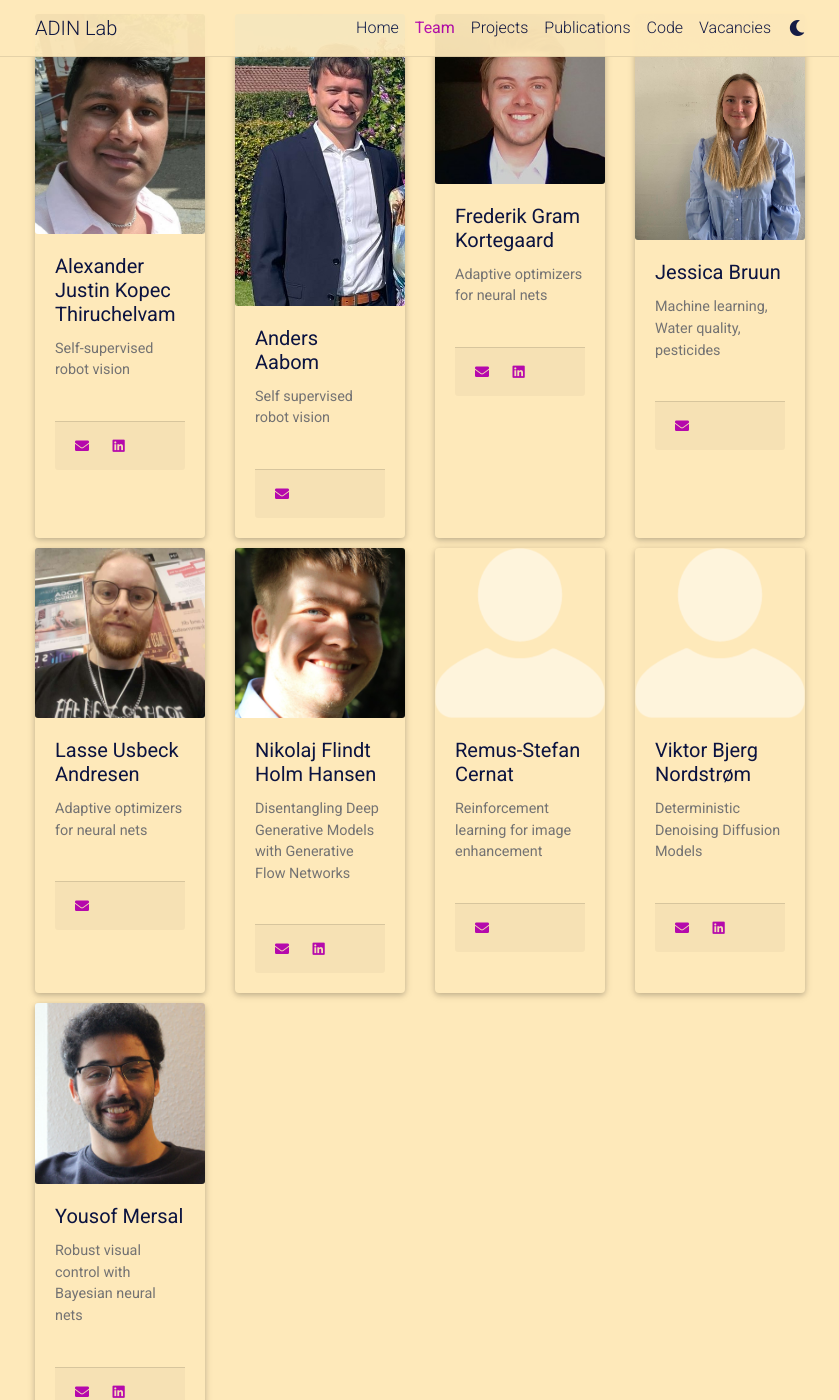
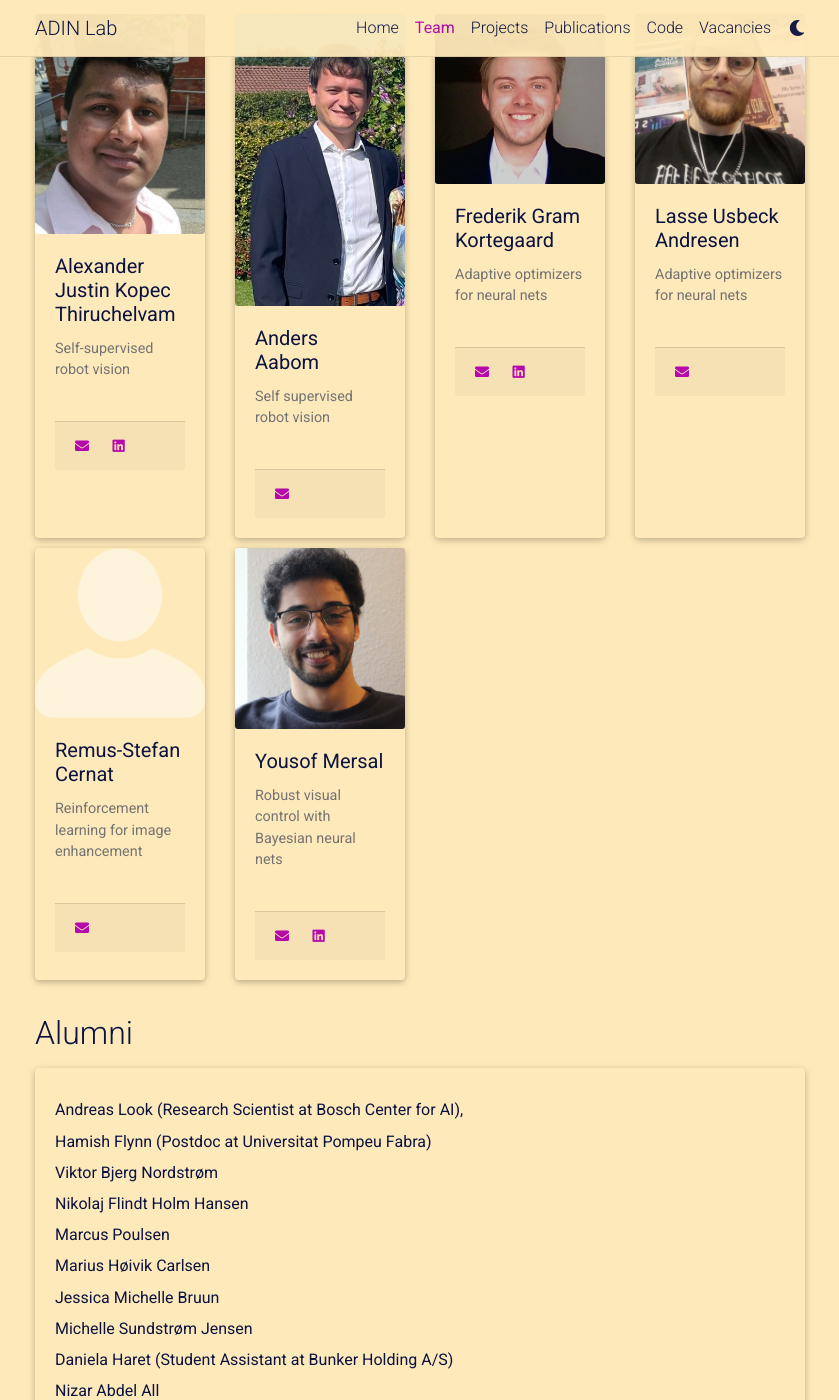
Before and after one commit to adinlab/adinlab.github.io, a Jekyll site: the page built from _pages/1_team.md, in a window 1280 px wide and 1400 px high, scrolled down 1587 px. Shown: the whole window, without its empty margins (220-1059 px from the left). Built offline with Jekyll 4.4.1, drawn with Linux system fonts in a browser that asks for light colours; comment, search, counter and statistics services are not loaded; a style sheet for code colours, icons or effects is not loaded.

Commit message:
Update team.yml

```diff
--- a/_data/team.yml
+++ b/_data/team.yml
@@ -58,18 +58,6 @@ researchers:
     linkedin: https://www.linkedin.com/in/gülçin-baykal-can-0a8276b0
 
 mscs:
-
-  - name: Viktor Bjerg Nordstrøm
-    research_areas: Deterministic Denoising Diffusion Models
-    mail: viktor.bjerg.nordstrom@gmail.com
-    linkedin: https://www.linkedin.com/in/viktor-bjerg-nordstrøm/
-
-  - name: Nikolaj Flindt Holm Hansen
-    research_areas: Disentangling Deep Generative Models with Generative Flow Networks
-    mail: nikha19@student.sdu.dk
-    linkedin: https://www.linkedin.com/in/nikolaj-holm-hansen/
-    image: assets/img/team/NikolajFlindtHolmHansen.jpg
-
   - name: Anders Aabom
     mail: anaab19@student.sdu.dk
     research_areas: Self supervised robot vision
@@ -104,15 +92,11 @@ mscs:
     research_areas: Adaptive optimizers for neural nets
     image: assets/img/team/Lasse_Usbeck_Andresen.jpeg
 
-  - name: Jessica Bruun
-    mail: jebru17@student.sdu.dk
-    research_areas: Machine learning, Water quality, pesticides
-    image: assets/img/team/Jessica_Bruun.jpeg
-
-
 alumnis:
   - name: Andreas Look (Research Scientist at Bosch Center for AI),
   - name: Hamish Flynn (Postdoc at Universitat Pompeu Fabra)
+  - name: Viktor Bjerg Nordstrøm
+  - name: Nikolaj Flindt Holm Hansen
   - name: Marcus Poulsen
   - name: Marius Høivik Carlsen
   - name: Jessica Michelle Bruun
```
